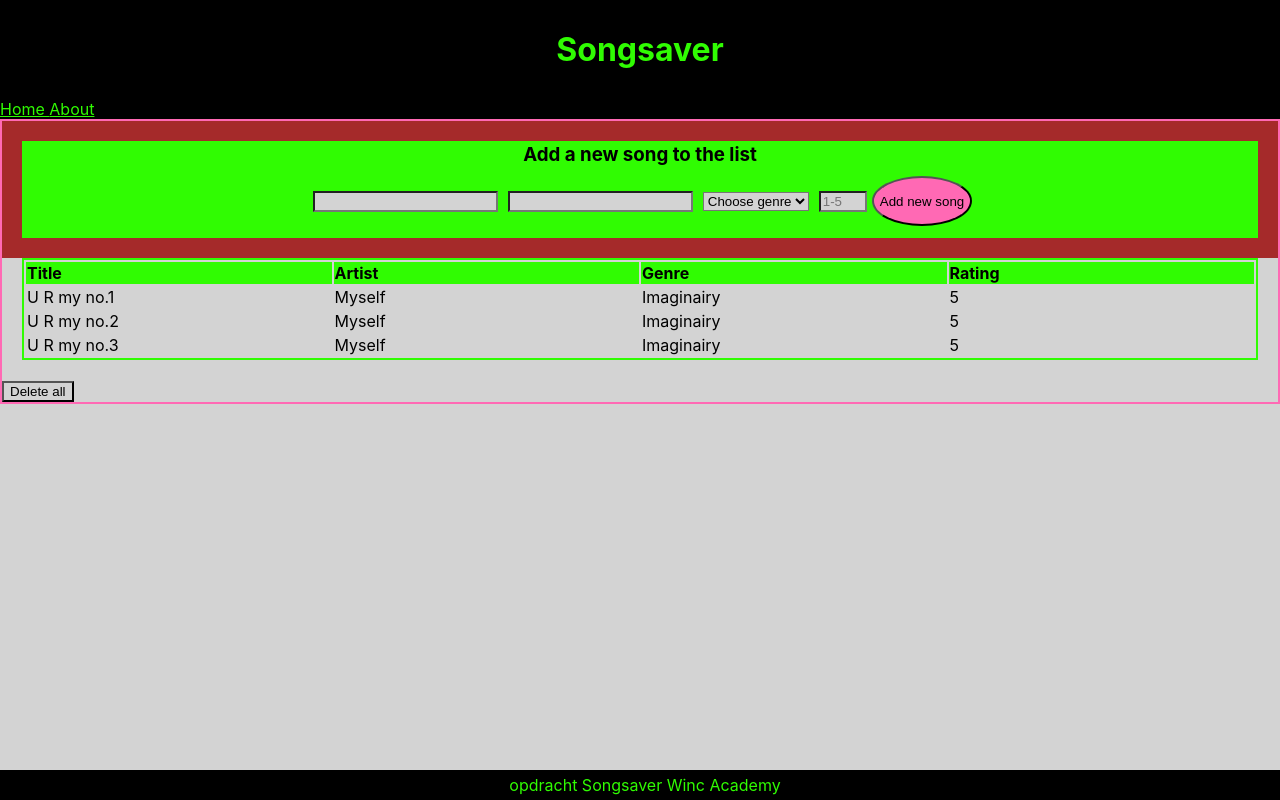
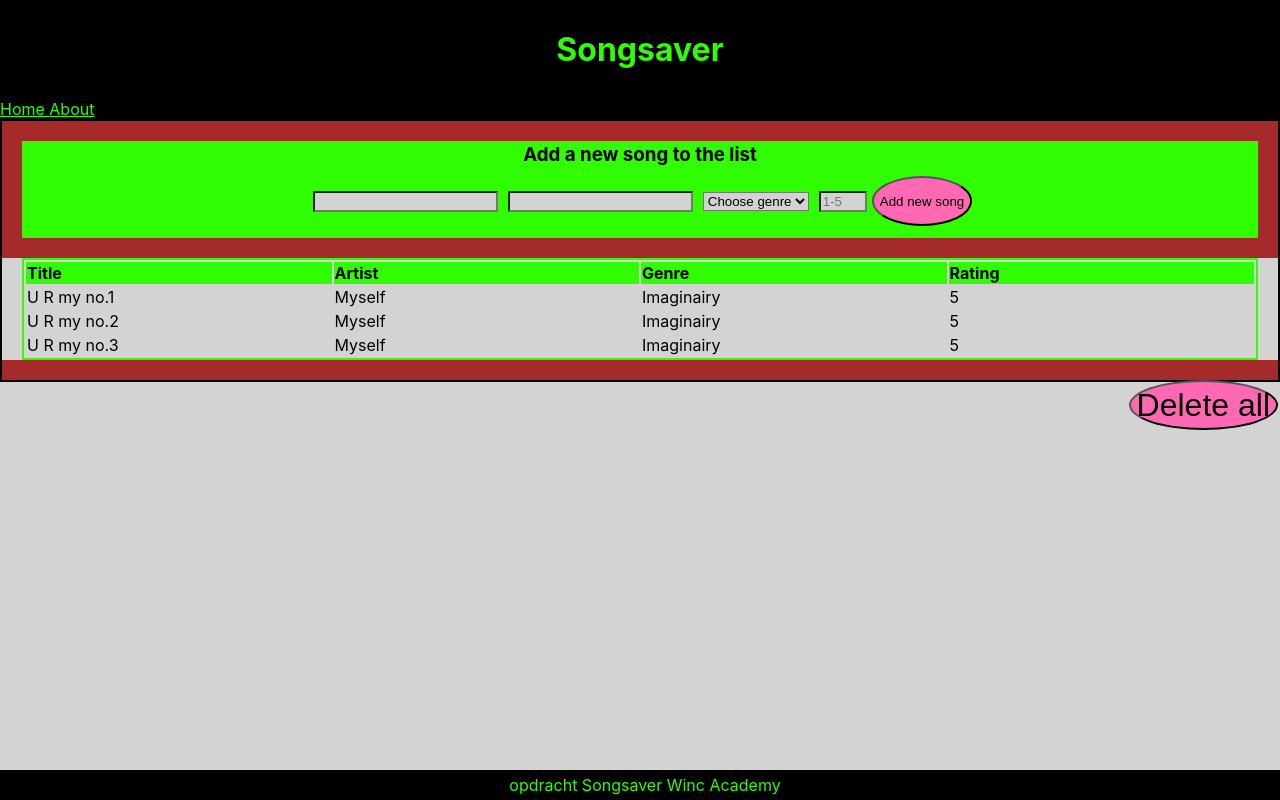
Before and after one commit to KantaVD/SongSaver, a React (Create React App) app: page / in a window 1280 px wide. Built offline with nearby package versions, Linux system fonts and the light colour scheme.

Commit message:
with better css

```diff
--- a/src/App.css
+++ b/src/App.css
@@ -28,7 +28,7 @@
 }
 
 .container {
-  border: 2px solid hotpink;
+  border: 2px solid black;
   background-color: brown;
 }
 
@@ -72,6 +72,14 @@
   margin-left: 5px;
 }
 
+.delete-button{
+  float: right;
+  font-size: 2rem;
+  border-radius: 100%;
+  height: 50px;
+  background-color: hotpink;
+}
+
 .footer {
   background-color: black;
   color: rgb(48, 252, 2);
```
